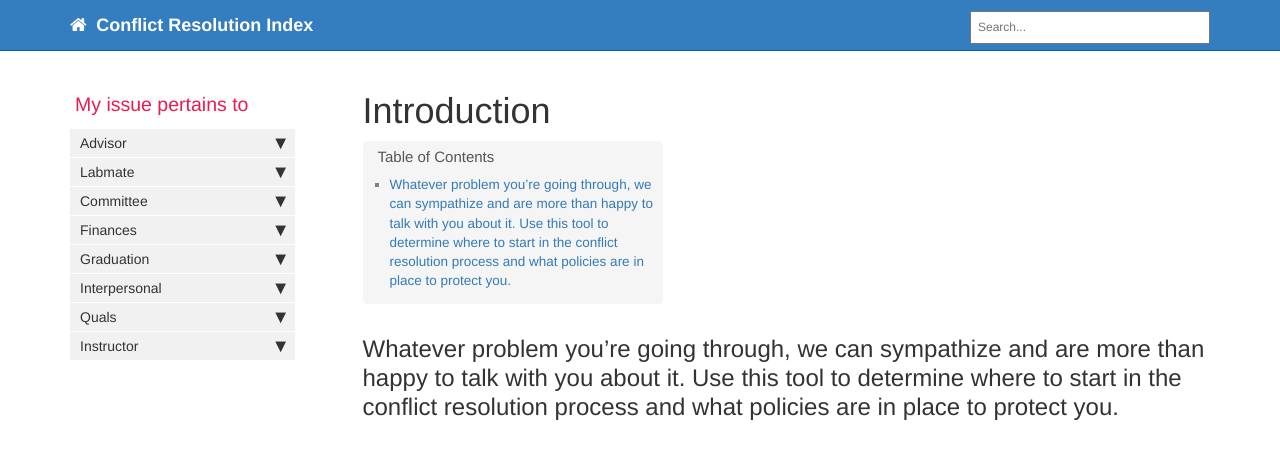
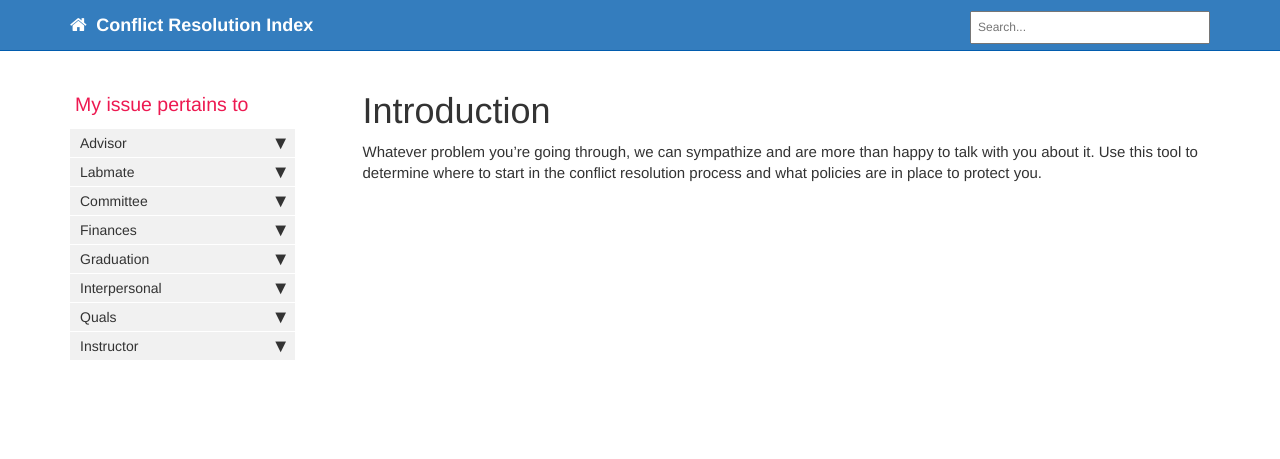
Before and after one commit to dnicks35/CRNT, a Jekyll site: the page built from index.md, in a window 1280 px wide. Shown: the top 459 px of the page. Built offline with Jekyll 4.4.1, drawn with Linux system fonts in a browser that asks for light colours; comment, search, counter and statistics services are not loaded.

Commit message:
Update index.md

```diff
--- a/index.md
+++ b/index.md
@@ -6,4 +6,4 @@ permalink: index.html
 search: exclude
 ---
 
-## Whatever problem you're going through, we can sympathize and are more than happy to talk with you about it. Use this tool to determine where to start in the conflict resolution process and what policies are in place to protect you.
+Whatever problem you're going through, we can sympathize and are more than happy to talk with you about it. Use this tool to determine where to start in the conflict resolution process and what policies are in place to protect you.
```
